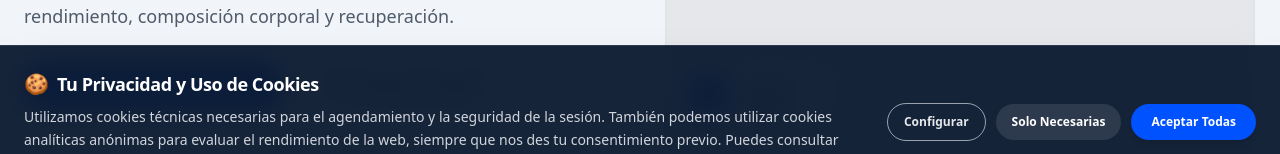
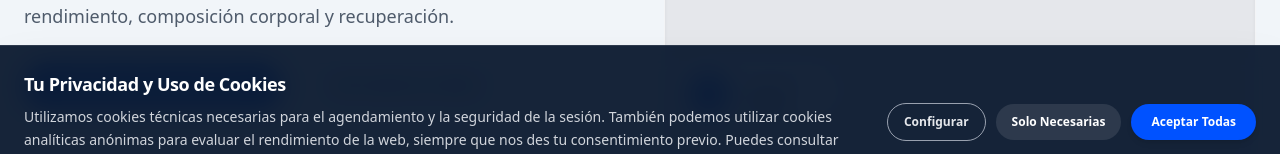
Before and after one commit to CV17d/nutriweb, a Next.js app: page / in a window 1280 px wide. Shown: the part 602-756 px from the top of the page. Built offline with nearby package versions, Linux system fonts and the light colour scheme; no server answers; the database is empty.

Commit message:
quitar cookie

```diff
--- a/src/components/CookieBanner.tsx
+++ b/src/components/CookieBanner.tsx
@@ -102,7 +102,6 @@ export default function CookieBanner() {
         {/* Texto explicativo */}
         <div className="flex-1 space-y-2">
           <div className="flex items-center gap-2">
-            <span className="text-xl" role="img" aria-label="Cookie">🍪</span>
             <h3 className="text-base sm:text-lg font-bold text-white tracking-tight">
               Tu Privacidad y Uso de Cookies
             </h3>
```
